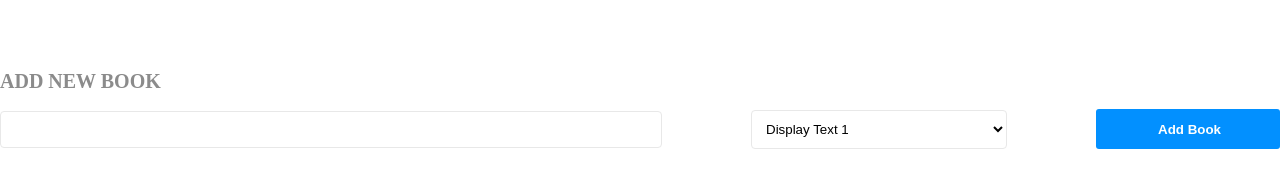
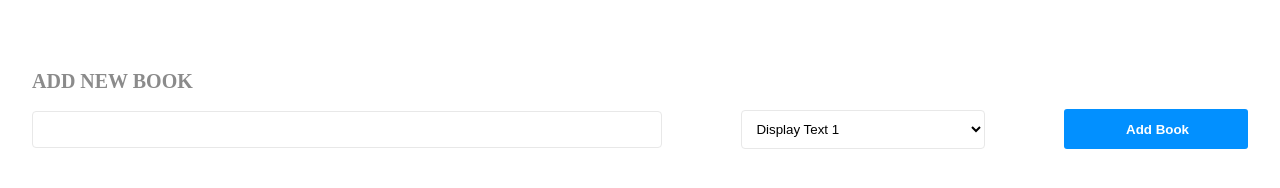
Before and after one commit to Mhamad-Raad/Books-React, a React (Create React App) app: page / in a window 1280 px wide. Shown: the part 230-418 px from the top of the page. Built offline with nearby package versions, Linux system fonts and the light colour scheme; no server answers.

Commit message:
update design

```diff
--- a/src/App.css
+++ b/src/App.css
@@ -1,4 +1,5 @@
 body {
   margin: 0;
   padding: 0;
+  height: 200vh;
 }
--- a/src/components/AddBookForm.module.css
+++ b/src/components/AddBookForm.module.css
@@ -11,12 +11,15 @@ form {
   display: flex;
   align-items: center;
   justify-content: space-between;
+  padding: 0 2rem;
+  box-sizing: border-box;
 }
 
 .form_header {
   color: #8b8b8b;
   font-size: 1.25rem;
   font-weight: bolder;
+  margin-left: 2rem;
 }
 
 .formBTN {
```
